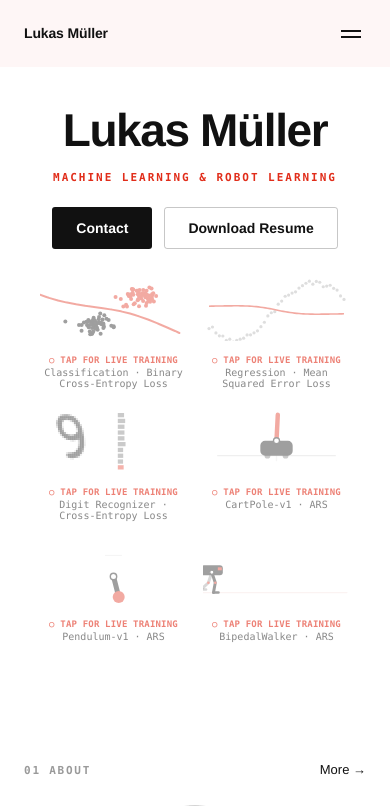
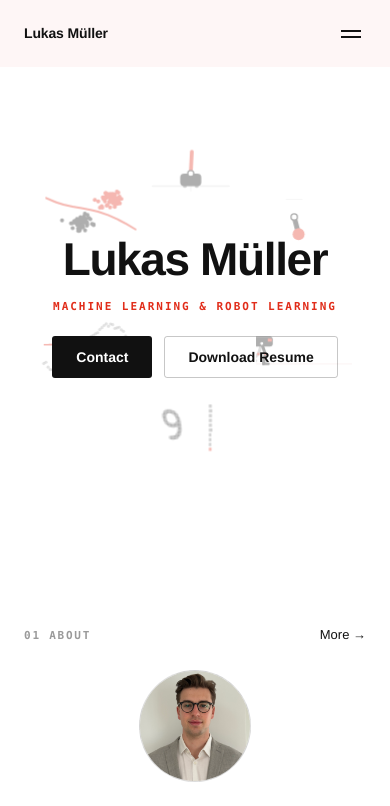
Before and after one commit to lbm2001/portfolio-site, a Next.js app: page / in a window 390 px wide. Shown: the top 806 px of the page. Built offline with nearby package versions, Linux system fonts and the light colour scheme.

Commit message:
feat: ring on mobile

```diff
--- a/app/globals.css
+++ b/app/globals.css
@@ -322,96 +322,84 @@ a {
   display: block;
 }
 
-/* ---- Mobile / touch: the six demos re-flow into a tappable grid ----
-   The six panels live in a `.mini-grid` wrapper. On desktop it is
-   `display: contents`, so the panels stay effective children of `.hero` and
-   float on their ring (positioned + dragged by useFloatDrag as before). When the
-   viewport is narrow OR the device has no real hover (tablets like iPad, even in
-   wide landscape) the wrapper becomes a real grid and each `.mini` drops its
-   absolute ring seat to sit in a cell; useFloatDrag turns its drift/drag off in
-   this mode (matchMedia) so the page scrolls normally. Each panel stays faint
-   until hovered (desktop) or tapped (touch → is-running), with its HUD pared to
-   the pulsing tap hint + title + (on tap) the numbers. CLICK/TAP swaps by device. */
-.mini-grid {
-  display: contents;
-}
-
+/* ---- Small ring: the same six-panel ring, scaled down ----
+   Below 1180px OR on any device without real hover (tablets like iPad, even in
+   wide landscape) the ring doesn't disappear — it shrinks. Panels and seat
+   offsets shrink proportionally (useFloatDrag scales ambient drift + drag roam
+   to match, via the identical media query), so the whole "six demos floating
+   around the name" composition survives on a phone, just smaller. The HUD is
+   decluttered (no graph/title/reset) so it still reads at the smaller size. */
 @media (max-width: 1180px), (hover: none) {
-  .mini-grid {
-    display: grid;
-    grid-template-columns: repeat(2, minmax(0, 1fr));
-    gap: 22px 16px;
-    width: 100%;
-    max-width: 440px;
-    margin: 30px auto 0;
+  .mini {
+    width: 96px;
   }
-  /* panels leave the ring: in-flow grid cells, no drag/float/seat offsets */
-  .mini-grid .mini {
-    position: relative;
-    left: auto;
-    top: auto;
-    margin: 0;
-    width: auto;
-    opacity: 1; /* fade only the sim, not the readout */
-    cursor: pointer;
-    touch-action: auto;
-    z-index: auto;
-    will-change: auto;
+  .mini-sim {
+    height: 52px;
   }
-  .mini-grid .mini.mini-pre {
-    opacity: 0; /* keep the staggered entrance fade */
+  .mini-top {
+    margin-left: -48px;
+    margin-top: -168px;
   }
-  /* faint until running (tapped); hover-to-solid is added for pointers below */
-  .mini-grid .mini .mini-sim {
-    height: 62px;
-    opacity: 0.4;
-    transition: opacity 0.35s ease;
+  .mini-ur {
+    margin-left: 57px;
+    margin-top: -120px;
   }
-  .mini-grid .mini.is-running .mini-sim {
-    opacity: 1;
+  .mini-lr {
+    margin-left: 57px;
+    margin-top: 10px;
   }
-  /* HUD in normal flow below the sim, compact and centred */
-  .mini-grid .mini .mini-hud {
-    position: static;
-    opacity: 1;
-    pointer-events: auto;
-    padding-top: 6px;
-    gap: 3px;
+  .mini-bot {
+    margin-left: -48px;
+    margin-top: 86px;
   }
-  .mini-grid .mini .mini-meta {
-    align-items: center;
-    gap: 2px;
-    text-align: center;
+  .mini-ll {
+    margin-left: -153px;
+    margin-top: 10px;
   }
-  .mini-grid .mini .mini-row {
-    justify-content: center;
+  .mini-ul {
+    margin-left: -153px;
+    margin-top: -120px;
   }
-  .mini-grid .mini .mini-training,
-  .mini-grid .mini .mini-stats {
+  .mini-training,
+  .mini-stats {
     font-size: 9px;
   }
-  .mini-grid .mini .mini-title {
-    text-align: center;
-  }
-  /* idle: pulsing tap hint, no numbers. running: numbers + steady label. */
-  .mini-grid .mini:not(.is-running) .mini-stats {
-    display: none;
-  }
-  .mini-grid .mini:not(.is-running) .mini-training {
-    animation: mini-tap-pulse 1.6s ease-in-out infinite;
-  }
-  /* drop the reset button and the reward/loss graph on the small panels */
-  .mini-grid .mini .mini-reset,
-  .mini-grid .mini .mini-chart {
+  /* the graph, title and reset button don't fit legibly at this size */
+  .mini-reset,
+  .mini-title,
+  .mini-chart {
     display: none;
   }
   .hero {
-    min-height: auto;
+    min-height: 480px;
   }
 }
-/* hover-to-solid only where hover is real (avoids sticky :hover after a tap) */
-@media (hover: hover) {
-  .mini-grid .mini:hover .mini-sim {
+
+/* Touch devices (no real hover): the HUD reveals on tap (is-running) instead of
+   hover, prompted by a pulsing "○ TAP FOR LIVE TRAINING"; numbers stay hidden
+   until then. Real-hover devices (incl. a narrow desktop window) keep the
+   original hover-to-reveal behaviour and always show the numbers on hover. */
+@media (hover: none) {
+  .mini.is-running {
+    opacity: 1;
+  }
+  .mini.is-running .mini-hud {
+    opacity: 1;
+    pointer-events: auto;
+  }
+  .mini:not(.is-running) .mini-stats {
+    display: none;
+  }
+  .mini:not(.is-running) .mini-training {
+    animation: mini-tap-pulse 1.6s ease-in-out infinite;
+  }
+}
+@keyframes mini-tap-pulse {
+  0%,
+  100% {
+    opacity: 0.4;
+  }
+  50% {
     opacity: 1;
   }
 }
@@ -426,16 +414,6 @@ a {
   }
   .verb-tap {
     display: inline;
-  }
-}
-
-@keyframes mini-tap-pulse {
-  0%,
-  100% {
-    opacity: 0.4;
-  }
-  50% {
-    opacity: 1;
   }
 }
 .hero h1 {
--- a/components/About.tsx
+++ b/components/About.tsx
@@ -31,7 +31,9 @@ export default function About() {
         </div>
         <div className="info-cell">
           <div className="k">Email</div>
-          <div className="v">{profile.email}</div>
+          <div className="v">
+            <a href={profile.links.email}>{profile.email}</a>
+          </div>
         </div>
       </div>
     </section>
--- a/components/Hero.tsx
+++ b/components/Hero.tsx
@@ -22,6 +22,18 @@ const makeDigit = () => new DigitTask();
 export default function Hero() {
   return (
     <header className="hero">
+      {/* Six live learning demos ringed around the name — neural nets on the left
+          arc, RL agents on the right. Drag them; click/tap one to train. Below
+          1180px (or on any device without real hover, e.g. a tablet) the whole
+          ring scales down proportionally instead of disappearing — see the
+          matching breakpoint in globals.css and useFloatDrag's MOBILE_SCALE. */}
+      <MiniDemoNN make={makeClassification} corner="ul" />
+      <MiniDemoNN make={makeCurveFit} corner="ll" />
+      <MiniDemoNN make={makeDigit} corner="bot" />
+      <MiniDemo make={makeCartPole} corner="top" showFall />
+      <MiniDemo make={makePendulum} corner="ur" />
+      <MiniDemo make={makeWalker} corner="lr" displayDisturb={17} />
+
       <div className="hero-content">
         <h1>{profile.name}</h1>
         <div className="hero-tag">{profile.field}</div>
@@ -34,20 +46,6 @@ export default function Hero() {
           </a>
         </div>
       </div>
-
-      {/* Six live learning demos — neural nets + RL agents. On desktop this
-          wrapper is display:contents and the panels float on a ring around the
-          name (drag them; click to train). On touch / narrow screens the wrapper
-          becomes a grid and the panels sit as a tidy, tappable gallery below the
-          name (see .mini-grid). */}
-      <div className="mini-grid">
-        <MiniDemoNN make={makeClassification} corner="ul" />
-        <MiniDemoNN make={makeCurveFit} corner="ll" />
-        <MiniDemoNN make={makeDigit} corner="bot" />
-        <MiniDemo make={makeCartPole} corner="top" showFall />
-        <MiniDemo make={makePendulum} corner="ur" />
-        <MiniDemo make={makeWalker} corner="lr" displayDisturb={17} />
-      </div>
     </header>
   );
 }
--- a/components/MiniDemo.tsx
+++ b/components/MiniDemo.tsx
@@ -24,15 +24,11 @@ export default function MiniDemo({
   corner,
   displayDisturb = 0,
   showFall = false,
-  variant = "float",
 }: {
   make: EnvFactory;
   corner: Corner;
   displayDisturb?: number;
   showFall?: boolean;
-  // "float" is the draggable ring panel (desktop); "static" is the single
-  // in-flow demo shown below the name on mobile — no drag, HUD always visible.
-  variant?: "float" | "static";
 }) {
   const simRef = useRef<HTMLCanvasElement>(null);
   const chartRef = useRef<HTMLCanvasElement>(null);
@@ -41,7 +37,6 @@ export default function MiniDemo({
   const [title] = useState(() => make().title);
   const [running, setRunning] = useState(false);
   const runningRef = useRef(false);
-  const isStatic = variant === "static";
   const { ref: dragRef, wasDraggedRef, revealed } = useFloatDrag(FLOAT_PARAMS[corner]);
 
   const toggle = () => {
@@ -69,12 +64,6 @@ export default function MiniDemo({
     const env = make();
     env.disturbAmp = displayDisturb;
     env.showFall = showFall;
-    if (isStatic) {
-      // perched-on-the-name mobile mini: drop the agent to the canvas floor and
-      // hide the env's own ground line so the page (the name) reads as the floor
-      env.bare = true;
-      env.groundFrac = 0.9;
-    }
     const trainer = new ARSTrainer(make);
     trainerRef.current = trainer;
     const first = sizeCanvas(sim);
@@ -151,16 +140,12 @@ export default function MiniDemo({
       cancelAnimationFrame(raf);
       trainerRef.current = null;
     };
-  }, [make, displayDisturb, showFall, isStatic]);
+  }, [make, displayDisturb, showFall]);
 
   return (
     <div
-      ref={isStatic ? undefined : dragRef}
-      className={
-        isStatic
-          ? `mini-mobile${running ? " is-running" : ""}`
-          : `mini mini-${corner}${running ? " is-running" : ""}${revealed ? "" : " mini-pre"}`
-      }
+      ref={dragRef}
+      className={`mini mini-${corner}${running ? " is-running" : ""}${revealed ? "" : " mini-pre"}`}
       onClick={toggle}
     >
       <canvas ref={simRef} className="mini-sim" />
--- a/components/useFloatDrag.ts
+++ b/components/useFloatDrag.ts
@@ -13,6 +13,11 @@ export interface FloatParams {
 const DRAG_THRESHOLD = 4; // px of movement before a press counts as a drag, not a click
 const MAX_OFFSET = 200; // px — keeps a dragged box discoverable rather than lost off-screen
 const MOMENTUM_DECAY = 0.93; // per-frame velocity decay after release
+// Below 1180px (or on any device without real hover — tablets included) the ring
+// itself shrinks (see globals.css); ambient drift and drag roam shrink with it so
+// the sway/throw stays proportional to the smaller seats instead of swamping them.
+const MOBILE_SCALE = 0.3;
+const MOBILE_QUERY = "(max-width: 1180px), (hover: none)";
 
 // Drives a panel's position: a gentle ambient drift (paused while hovered or
 // dragged) plus real pointer dragging with a bit of release momentum. The box
@@ -30,9 +35,7 @@ export function useFloatDrag(params: FloatParams) {
     if (!el) return;
 
     const reduceMotion = window.matchMedia("(prefers-reduced-motion: reduce)").matches;
-    // In the touch/narrow "grid" layout the panels sit in flow, so drift + drag
-    // are switched off here and the page scrolls normally (see .mini-grid).
-    const gridMedia = window.matchMedia("(max-width: 1180px), (hover: none)");
+    const mobileMedia = window.matchMedia(MOBILE_QUERY);
 
     let raf = 0;
     const t0 = performance.now();
@@ -50,15 +53,19 @@ export function useFloatDrag(params: FloatParams) {
     let pointerId: number | null = null;
     let frozenFloat = { x: 0, y: 0 };
 
-    const clamp = (v: number) => Math.max(-MAX_OFFSET, Math.min(MAX_OFFSET, v));
+    const clamp = (v: number) => {
+      const max = mobileMedia.matches ? MAX_OFFSET * MOBILE_SCALE : MAX_OFFSET;
+      return Math.max(-max, Math.min(max, v));
+    };
 
     // perpendicular to the toward-centre axis, for the smaller cross-sway
     const crossX = -params.towardY;
     const crossY = params.towardX;
 
     const computeFloat = (t: number) => {
-      const main = params.ampMain * Math.sin(t * params.freqMain + params.phase);
-      const cross = params.ampCross * Math.sin(t * params.freqCross + params.phase * 1.7);
+      const scale = mobileMedia.matches ? MOBILE_SCALE : 1;
+      const main = params.ampMain * scale * Math.sin(t * params.freqMain + params.phase);
+      const cross = params.ampCross * scale * Math.sin(t * params.freqCross + params.phase * 1.7);
       return {
         x: main * params.towardX + cross * crossX,
         y: main * params.towardY + cross * crossY,
@@ -66,12 +73,6 @@ export function useFloatDrag(params: FloatParams) {
     };
 
     const frame = (now: number) => {
-      // grid layout: clear any leftover float transform and skip drift entirely
-      if (gridMedia.matches) {
-        if (el.style.transform) el.style.transform = "";
-        raf = requestAnimationFrame(frame);
-        return;
-      }
       const t = (now - t0) / 1000;
       if (!dragging) {
         if (!reduceMotion && !hovering) {
@@ -99,7 +100,6 @@ export function useFloatDrag(params: FloatParams) {
     };
 
     const onPointerDown = (e: PointerEvent) => {
-      if (gridMedia.matches) return; // no dragging in grid layout — let it scroll
       if ((e.target as HTMLElement).closest("button")) return;
       dragging = true;
       wasDraggedRef.current = false;
--- a/lib/rl/types.ts
+++ b/lib/rl/types.ts
@@ -24,12 +24,6 @@ export interface RLEnv {
   disturbAmp?: number;
   /** Optional display-only flag: let the agent topple visibly before reset. */
   showFall?: boolean;
-  /** Optional display-only: the ground height as a fraction of the canvas (so a
-   *  demo can sit the agent near the bottom). Defaults per env. */
-  groundFrac?: number;
-  /** Optional display-only: suppress the env's own ground/track line, e.g. when
-   *  something else (the page) is meant to read as the floor. */
-  bare?: boolean;
 }
 
 export type EnvFactory = () => RLEnv;
```
Also changed, not shown: lib/rl/cartpole.ts (+4 -20 lines), lib/rl/env.ts (+2 -19 lines).
